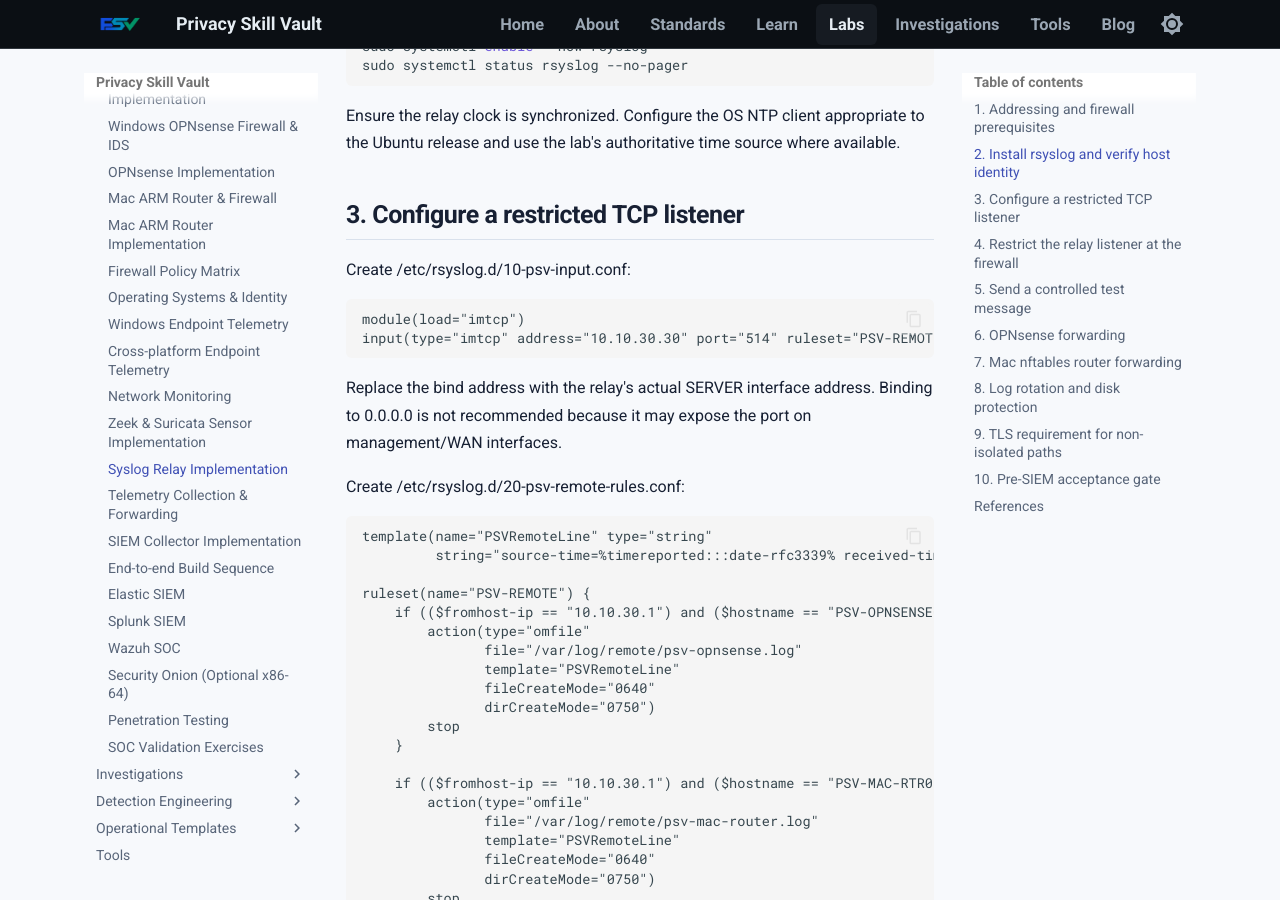
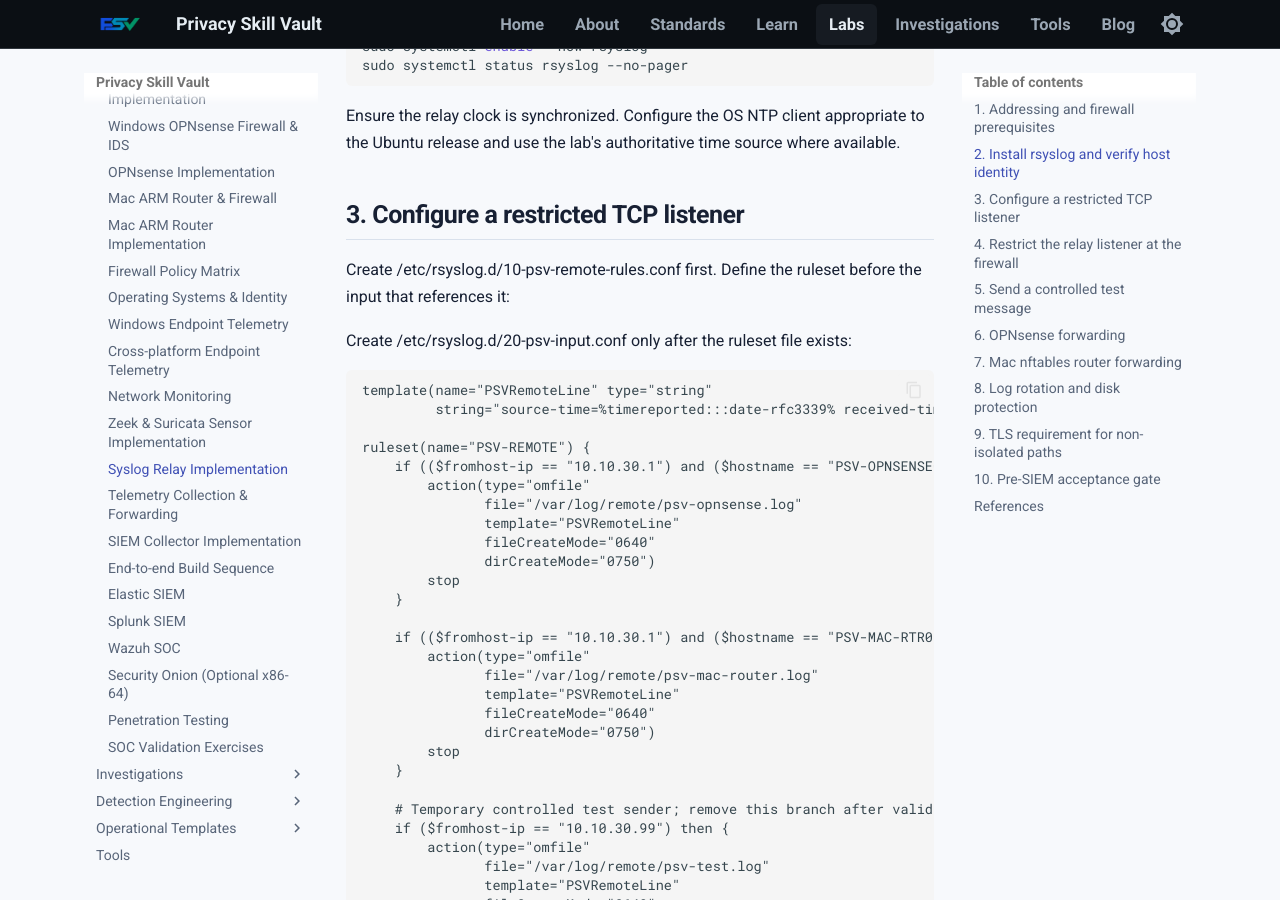
Before and after one commit to PrivacySkillVault/privacyskillvault.github.io, an MkDocs documentation site: the page built from docs/labs/syslog-relay-implementation.md, in a window 1280 px wide and 900 px high, scrolled down 1177 px. Built offline with MkDocs 1.6.1 and Material for MkDocs 9.7.7, drawn with Linux system fonts in a browser that asks for light colours.

Commit message:
Load rsyslog ruleset before TCP input references it

```diff
--- a/docs/labs/syslog-relay-implementation.md
+++ b/docs/labs/syslog-relay-implementation.md
@@ -29,16 +29,9 @@ Ensure the relay clock is synchronized. Configure the OS NTP client appropriate
 
 ## 3. Configure a restricted TCP listener
 
-Create /etc/rsyslog.d/10-psv-input.conf:
+Create /etc/rsyslog.d/10-psv-remote-rules.conf first. Define the ruleset before the input that references it:
 
-~~~text
-module(load="imtcp")
-input(type="imtcp" address="10.10.30.30" port="514" ruleset="PSV-REMOTE")
-~~~
-
-Replace the bind address with the relay's actual SERVER interface address. Binding to 0.0.0.0 is not recommended because it may expose the port on management/WAN interfaces.
-
-Create /etc/rsyslog.d/20-psv-remote-rules.conf:
+Create /etc/rsyslog.d/20-psv-input.conf only after the ruleset file exists:
 
 ~~~text
 template(name="PSVRemoteLine" type="string"
```
